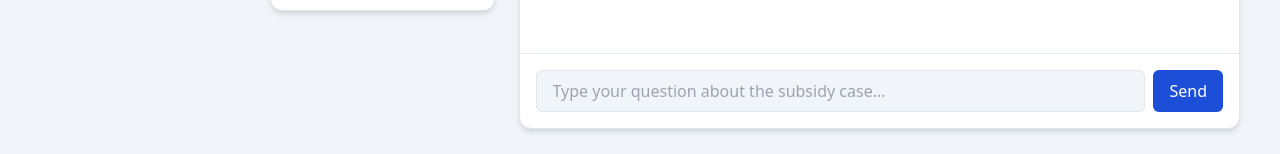
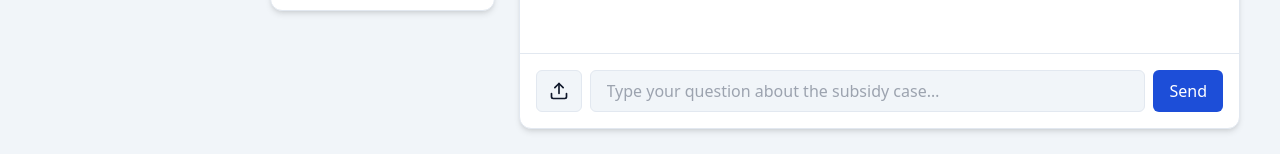
Before and after one commit to ambra19/subsidy-rag-system-hack4her, a React (Vite) app: page / in a window 1280 px wide. Shown: the part 643-797 px from the top of the page. Built offline with nearby package versions, Linux system fonts and the light colour scheme.

Commit message:
Add file upload button to chat box
Adds an "Upload File" button to the ChatbotPanel to allow users to upload files.

```diff
--- a/src/components/ChatbotPanel.tsx
+++ b/src/components/ChatbotPanel.tsx
@@ -1,6 +1,6 @@
 
 import * as React from "react";
-import { Bot, User } from "lucide-react";
+import { Bot, User, Upload } from "lucide-react";
 import { cn } from "@/lib/utils";
 import { toast } from "@/hooks/use-toast";
 
@@ -16,6 +16,26 @@ const ChatbotPanel = () => {
   ]);
   const [input, setInput] = React.useState("");
   const [loading, setLoading] = React.useState(false);
+
+  // Handle file upload
+  const fileInputRef = React.useRef<HTMLInputElement | null>(null);
+
+  const handleFileButtonClick = () => {
+    fileInputRef.current?.click();
+  };
+
+  const handleFileChange = (e: React.ChangeEvent<HTMLInputElement>) => {
+    const file = e.target.files?.[0];
+    if (file) {
+      console.log("Uploaded file:", file.name);
+      toast({
+        title: "File uploaded",
+        description: `You uploaded "${file.name}".`,
+      });
+      // Clear value to allow uploading same file again if needed
+      e.target.value = "";
+    }
+  };
 
   const handleSend = (e: React.FormEvent) => {
     e.preventDefault();
@@ -81,11 +101,26 @@ const ChatbotPanel = () => {
           </div>
         )}
       </div>
-      {/* Chat input */}
+      {/* Chat input & upload */}
       <form
         className="flex gap-2 p-4 border-t border-border"
         onSubmit={handleSend}
       >
+        <input
+          ref={fileInputRef}
+          type="file"
+          accept=".csv"
+          className="hidden"
+          onChange={handleFileChange}
+        />
+        <button
+          type="button"
+          className="inline-flex items-center justify-center rounded-md border border-border bg-muted px-3 py-2 text-primary hover:bg-secondary transition-colors focus-visible:outline-none focus-visible:ring-2 focus-visible:ring-ring focus-visible:ring-offset-2"
+          onClick={handleFileButtonClick}
+          title="Upload CSV File"
+        >
+          <Upload className="w-5 h-5" />
+        </button>
         <input
           className="flex-1 outline-none px-4 py-2 rounded-md border border-border bg-muted"
           type="text"
```
